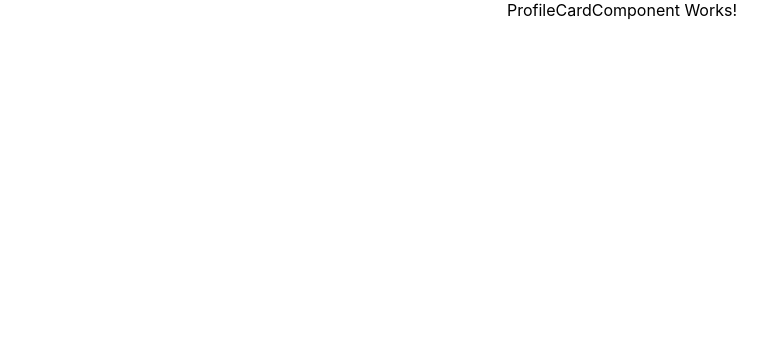
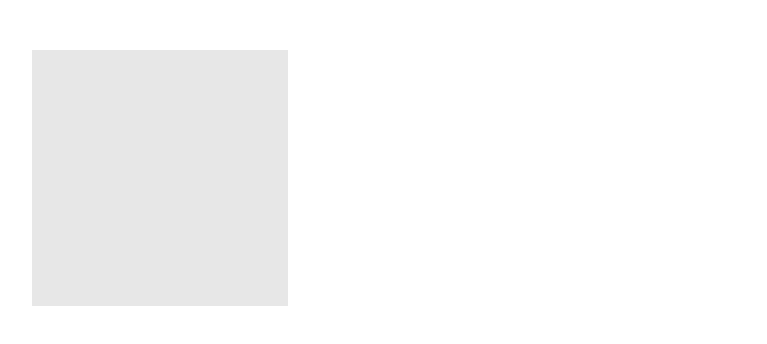
Before and after one commit to bhavanapanduru/profiles-react, a React (Create React App) app: page / in a window 1280 px wide. Shown: the top 344 px of the page, without its empty margins (18-785 px from the left). Built offline with nearby package versions, Linux system fonts and the light colour scheme.

Commit message:
Add css to the card for a profile

```diff
--- a/src/App.js
+++ b/src/App.js
@@ -5,7 +5,7 @@ import ProfileCardComponent from "./components/ProfileCard/ProfileCardComponent"
 function App() {
     return (
         <div className="App">
-            <ProfileCardComponent></ProfileCardComponent>
+            <ProfileCardComponent />
         </div>
     );
 }
--- /dev/null
+++ b/src/components/ProfileCard/ProfileCardComponent.css
@@ -0,0 +1,7 @@
+.card {
+    position: absolute;
+    margin: 50px;
+    width: 20vw;
+    height: 20vw;
+    background-color: rgb(231, 231, 231);
+}
--- a/src/components/ProfileCard/ProfileCardComponent.js
+++ b/src/components/ProfileCard/ProfileCardComponent.js
@@ -1,7 +1,8 @@
 import React from "react";
+import "./ProfileCardComponent.css";
 
-function ProfileCardComponent(props) {
-    return <div>ProfileCardComponent Works!</div>;
+function ProfileCardComponent({ props }) {
+    return <div className="card"></div>;
 }
 
 export default ProfileCardComponent;
```
